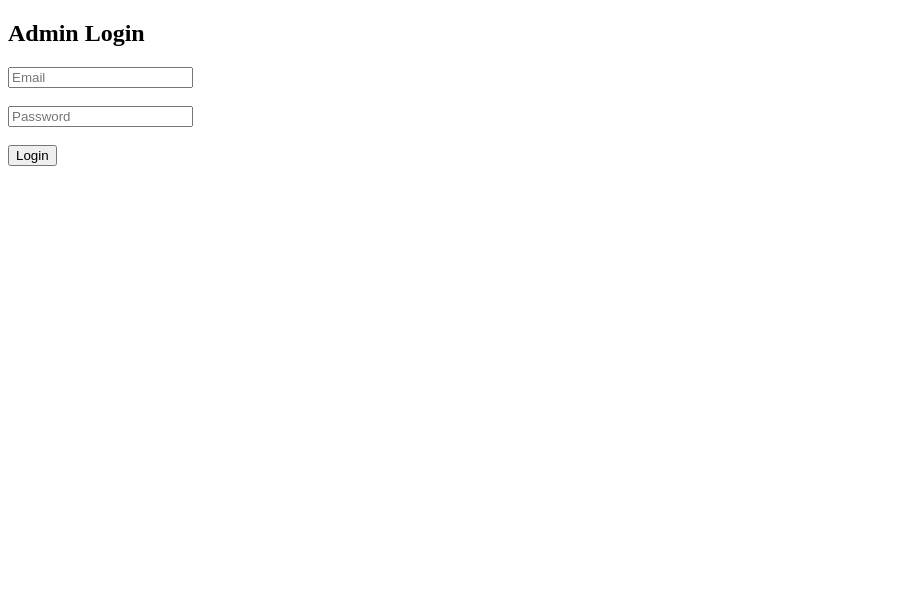
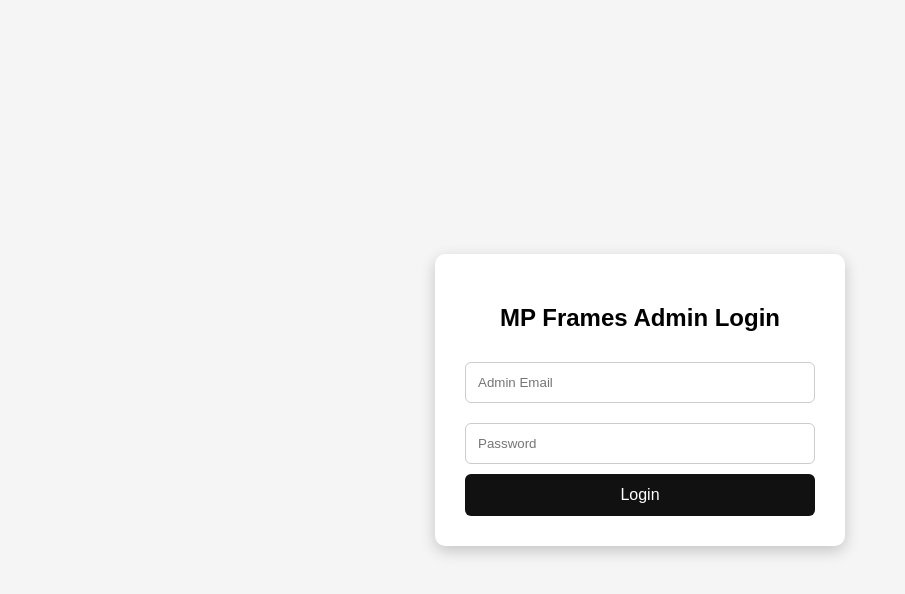
Before and after one commit to dineshh07/MP-FRAMES, a plain HTML site: page login.html in a window 1280 px wide. Shown: the whole page, without its empty margins (0-905 px from the left). Drawn offline with Linux system fonts and the light colour scheme.

Commit message:
Update login.html

```diff
--- a/login.html
+++ b/login.html
@@ -1,17 +1,84 @@
 <!DOCTYPE html>
-<html>
+<html lang="en">
 <head>
-    <title>MP Frames Admin Login</title>
+<meta charset="UTF-8">
+<meta name="viewport" content="width=device-width, initial-scale=1.0">
+<title>MP Frames Admin Login</title>
+
+<style>
+
+body{
+    margin:0;
+    font-family:Arial,sans-serif;
+    background:#f5f5f5;
+    display:flex;
+    justify-content:center;
+    align-items:center;
+    height:100vh;
+}
+
+.login-box{
+    background:#fff;
+    padding:30px;
+    width:350px;
+    border-radius:10px;
+    box-shadow:0 5px 15px rgba(0,0,0,.2);
+}
+
+h2{
+    text-align:center;
+    margin-bottom:20px;
+}
+
+input{
+    width:100%;
+    padding:12px;
+    margin:10px 0;
+    border:1px solid #ccc;
+    border-radius:6px;
+    box-sizing:border-box;
+}
+
+button{
+    width:100%;
+    padding:12px;
+    background:#111;
+    color:white;
+    border:none;
+    border-radius:6px;
+    cursor:pointer;
+    font-size:16px;
+}
+
+button:hover{
+    background:#333;
+}
+
+</style>
+
 </head>
+
 <body>
 
-<h2>Admin Login</h2>
+<div class="login-box">
 
-<input type="email" id="email" placeholder="Email"><br><br>
+<h2>MP Frames Admin Login</h2>
 
-<input type="password" id="password" placeholder="Password"><br><br>
+<input
+type="email"
+id="email"
+placeholder="Admin Email">
 
-<button onclick="login()">Login</button>
+<input
+type="password"
+id="password"
+placeholder="Password">
+
+<button onclick="login()">
+Login
+</button>
+
+</div>
 
 <script type="module" src="login.js"></script>
 
```
